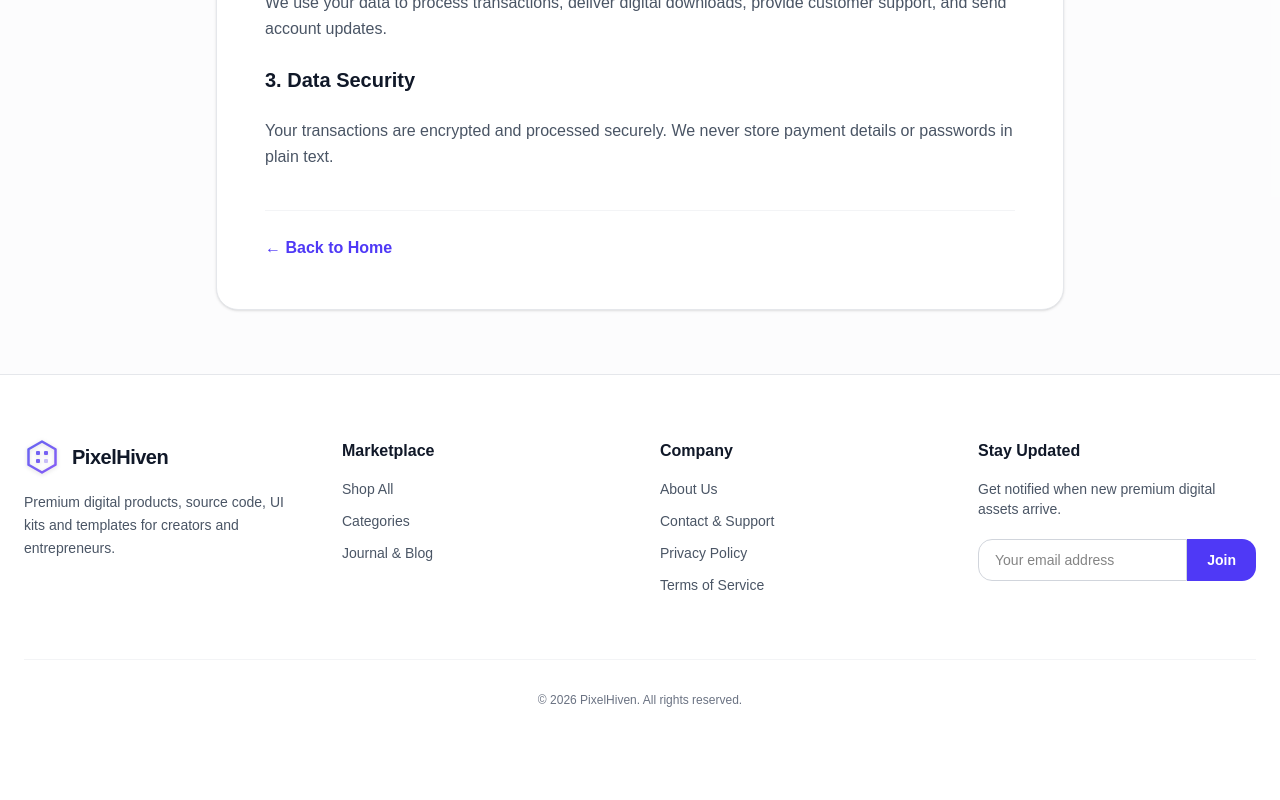
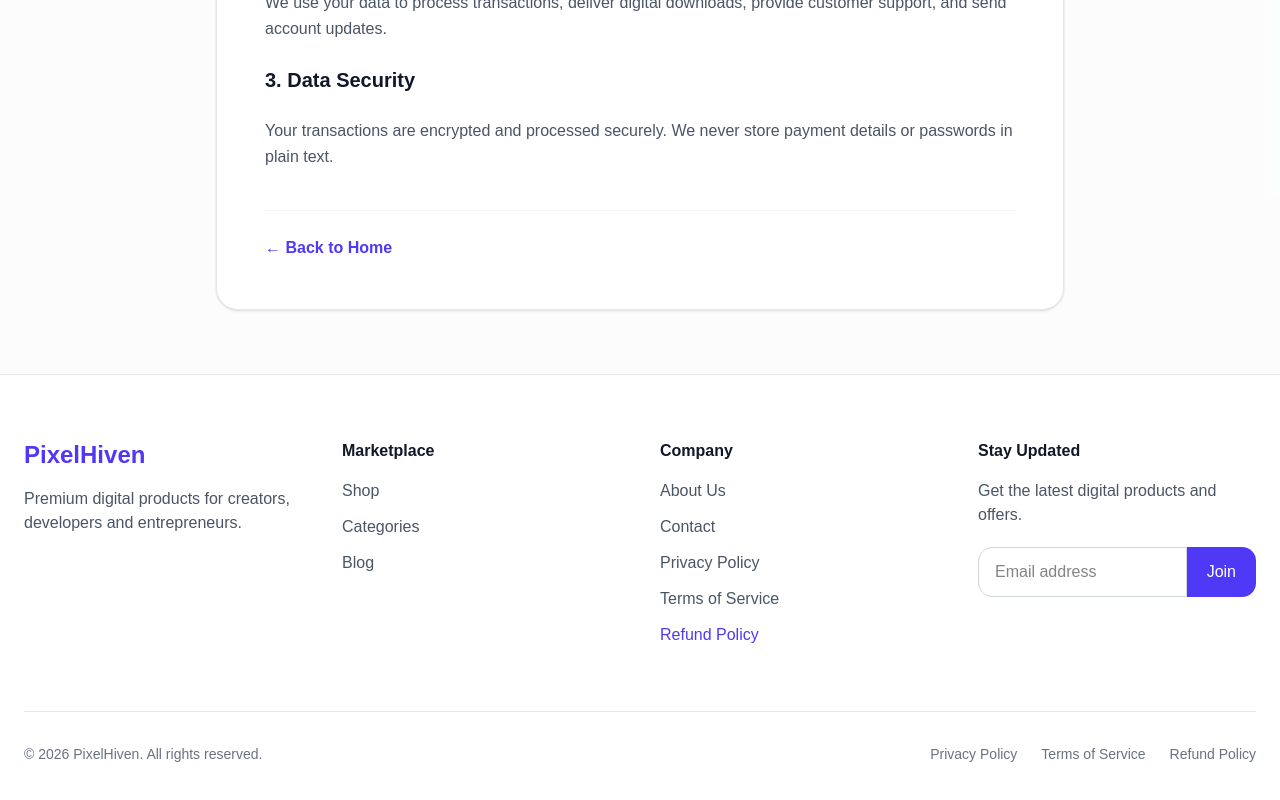
Before and after one commit to vikass97-gif/PixelHiven, a Next.js app: page /privacy in a window 1280 px wide. Shown: the part 566-1366 px from the top of the page. Before the commit the page ends 1338 px from the top, so only its background shows below. Built offline with nearby package versions, Linux system fonts and the light colour scheme; no server answers.

Commit message:
fix: repair legal pages and add refund policy to footer

```diff
--- a/app/privacy/page.tsx
+++ b/app/privacy/page.tsx
@@ -12,7 +12,9 @@ export default function PrivacyPage() {
         <div className="rounded-3xl border border-gray-200 bg-white p-8 md:p-12 shadow-sm">
           <span className="text-sm font-semibold uppercase tracking-widest text-indigo-600">Legal</span>
           <h1 className="mt-2 text-4xl font-extrabold text-gray-900">Privacy Policy</h1>
-          <p className="mt-2 text-sm text-gray-500">Last updated: {new Date().toLocaleDateString()}</p>
+          <p className="mt-2 text-sm text-gray-500">
+              Last updated: July 31, 2026
+            </p>
 
           <div className="mt-8 space-y-6 text-gray-600 leading-relaxed">
             <p>At PixelHiven, we respect your privacy and are committed to protecting your personal data.</p>
--- a/app/refund/page.tsx
+++ b/app/refund/page.tsx
@@ -13,7 +13,7 @@ export default function RefundPage() {
         <div className="text-center mb-12">
           <h1 className="text-4xl font-extrabold text-gray-900">Refund Policy</h1>
           <p className="mt-4 text-lg text-gray-600">
-            Last updated: {new Date().toLocaleDateString('en-US', { year: 'numeric', month: 'long', day: 'numeric' })}
+            Last updated: July 31, 2026
           </p>
         </div>
 
--- a/app/terms/page.tsx
+++ b/app/terms/page.tsx
@@ -12,7 +12,9 @@ export default function TermsPage() {
         <div className="rounded-3xl border border-gray-200 bg-white p-8 md:p-12 shadow-sm">
           <span className="text-sm font-semibold uppercase tracking-widest text-indigo-600">Legal</span>
           <h1 className="mt-2 text-4xl font-extrabold text-gray-900">Terms of Service</h1>
-          <p className="mt-2 text-sm text-gray-500">Last updated: {new Date().toLocaleDateString()}</p>
+          <p className="mt-2 text-sm text-gray-500">
+              Last updated: July 31, 2026
+            </p>
 
           <div className="mt-8 space-y-6 text-gray-600 leading-relaxed">
             <h2 className="text-xl font-bold text-gray-900">1. Digital Products License</h2>
--- a/components/layout/Footer.tsx
+++ b/components/layout/Footer.tsx
@@ -1,24 +1,21 @@
-"use client";
-
 import Link from "next/link";
-import Logo from "@/components/layout/Logo";
 
 export default function Footer() {
+  const currentYear = new Date().getFullYear();
+
   return (
     <footer className="border-t border-gray-200 bg-white">
       <div className="mx-auto max-w-7xl px-6 py-16">
         <div className="grid gap-10 md:grid-cols-4">
           {/* Brand */}
           <div>
-            <Link href="/" className="flex items-center gap-3">
-              <Logo />
-              <span className="text-xl font-extrabold tracking-tight text-gray-900">
-                PixelHiven
-              </span>
-            </Link>
+            <h2 className="text-2xl font-bold text-indigo-600">
+              PixelHiven
+            </h2>
 
-            <p className="mt-4 text-sm text-gray-600 leading-relaxed">
-              Premium digital products, source code, UI kits and templates for creators and entrepreneurs.
+            <p className="mt-4 text-gray-600">
+              Premium digital products for creators,
+              developers and entrepreneurs.
             </p>
           </div>
 
@@ -28,17 +25,23 @@ export default function Footer() {
               Marketplace
             </h3>
 
-            <ul className="mt-4 space-y-3 text-sm text-gray-600">
+            <ul className="mt-4 space-y-3 text-gray-600">
               <li>
-                <Link href="/shop" className="transition hover:text-indigo-600">Shop All</Link>
+                <Link href="/shop" className="hover:text-indigo-600 transition">
+                  Shop
+                </Link>
               </li>
 
               <li>
-                <Link href="/categories" className="transition hover:text-indigo-600">Categories</Link>
+                <Link href="/categories" className="hover:text-indigo-600 transition">
+                  Categories
+                </Link>
               </li>
 
               <li>
-                <Link href="/blog" className="transition hover:text-indigo-600">Journal & Blog</Link>
+                <Link href="/blog" className="hover:text-indigo-600 transition">
+                  Blog
+                </Link>
               </li>
             </ul>
           </div>
@@ -49,21 +52,35 @@ export default function Footer() {
               Company
             </h3>
 
-            <ul className="mt-4 space-y-3 text-sm text-gray-600">
+            <ul className="mt-4 space-y-3 text-gray-600">
               <li>
-                <Link href="/about" className="transition hover:text-indigo-600">About Us</Link>
+                <Link href="/about" className="hover:text-indigo-600 transition">
+                  About Us
+                </Link>
               </li>
 
               <li>
-                <Link href="/contact" className="transition hover:text-indigo-600">Contact & Support</Link>
+                <Link href="/contact" className="hover:text-indigo-600 transition">
+                  Contact
+                </Link>
               </li>
 
               <li>
-                <Link href="/privacy" className="transition hover:text-indigo-600">Privacy Policy</Link>
+                <Link href="/privacy" className="hover:text-indigo-600 transition">
+                  Privacy Policy
+                </Link>
               </li>
 
               <li>
-                <Link href="/terms" className="transition hover:text-indigo-600">Terms of Service</Link>
+                <Link href="/terms" className="hover:text-indigo-600 transition">
+                  Terms of Service
+                </Link>
+              </li>
+
+              <li>
+                <Link href="/refund" className="hover:text-indigo-600 transition font-medium text-indigo-600">
+                  Refund Policy
+                </Link>
               </li>
             </ul>
           </div>
@@ -74,26 +91,41 @@ export default function Footer() {
               Stay Updated
             </h3>
 
-            <p className="mt-4 text-sm text-gray-600">
-              Get notified when new premium digital assets arrive.
+            <p className="mt-4 text-gray-600">
+              Get the latest digital products and offers.
             </p>
 
-            <form onSubmit={(e) => e.preventDefault()} className="mt-5 flex">
+            <div className="mt-5 flex">
               <input
                 type="email"
-                placeholder="Your email address"
-                className="w-full rounded-l-xl border border-gray-300 px-4 py-2.5 text-sm outline-none focus:border-indigo-600"
+                placeholder="Email address"
+                className="w-full rounded-l-xl border border-gray-300 px-4 py-3 outline-none focus:border-indigo-600"
               />
 
-              <button type="submit" className="rounded-r-xl bg-indigo-600 px-5 text-sm font-semibold text-white transition hover:bg-indigo-700">
+              <button className="rounded-r-xl bg-indigo-600 px-5 text-white hover:bg-indigo-700 transition">
                 Join
               </button>
-            </form>
+            </div>
           </div>
         </div>
 
-        <div className="mt-16 border-t border-gray-100 pt-8 text-center text-xs text-gray-500">
-          © {new Date().getFullYear()} PixelHiven. All rights reserved.
+        {/* Bottom Legal Bar */}
+        <div className="mt-16 border-t border-gray-200 pt-8 flex flex-col md:flex-row items-center justify-between gap-4 text-sm text-gray-500">
+          <div>
+            © {currentYear} PixelHiven. All rights reserved.
+          </div>
+
+          <div className="flex flex-wrap justify-center gap-6">
+            <Link href="/privacy" className="hover:text-indigo-600 transition">
+              Privacy Policy
+            </Link>
+            <Link href="/terms" className="hover:text-indigo-600 transition">
+              Terms of Service
+            </Link>
+            <Link href="/refund" className="hover:text-indigo-600 transition">
+              Refund Policy
+            </Link>
+          </div>
         </div>
       </div>
     </footer>
```
